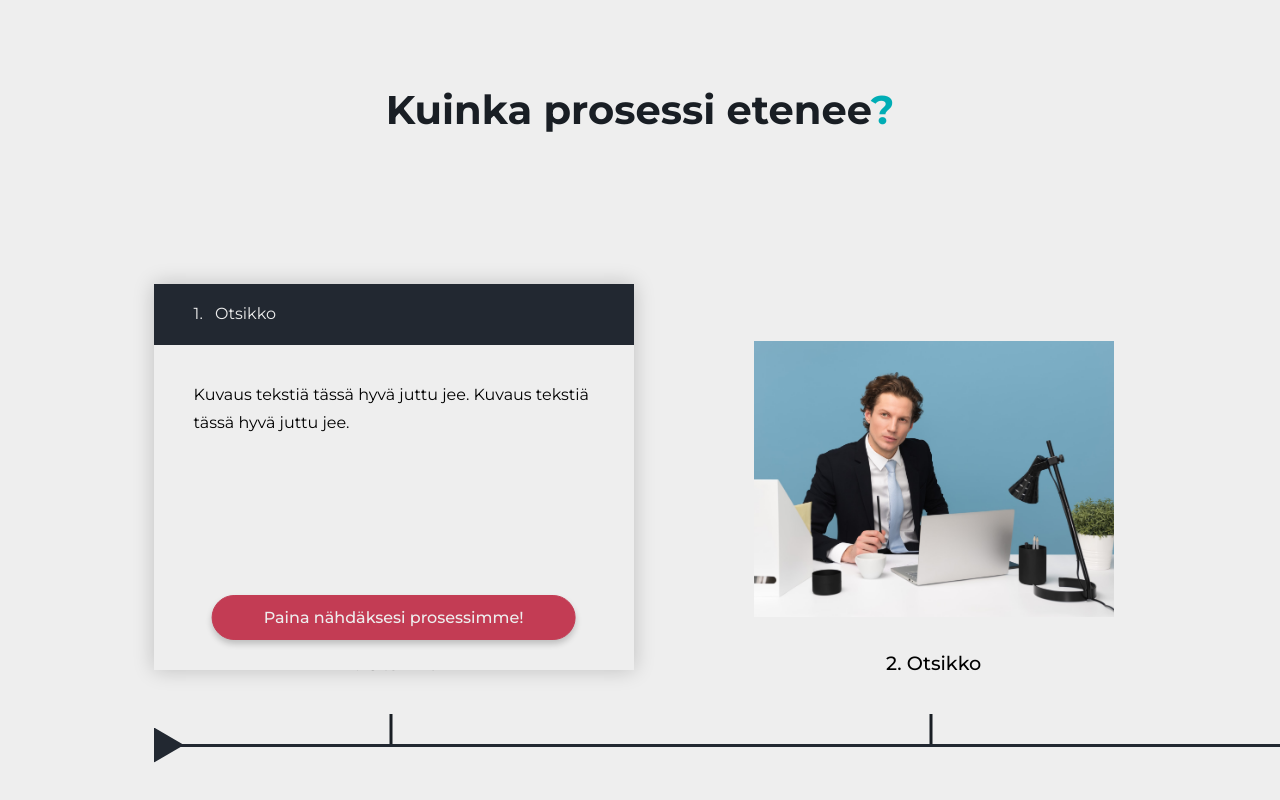
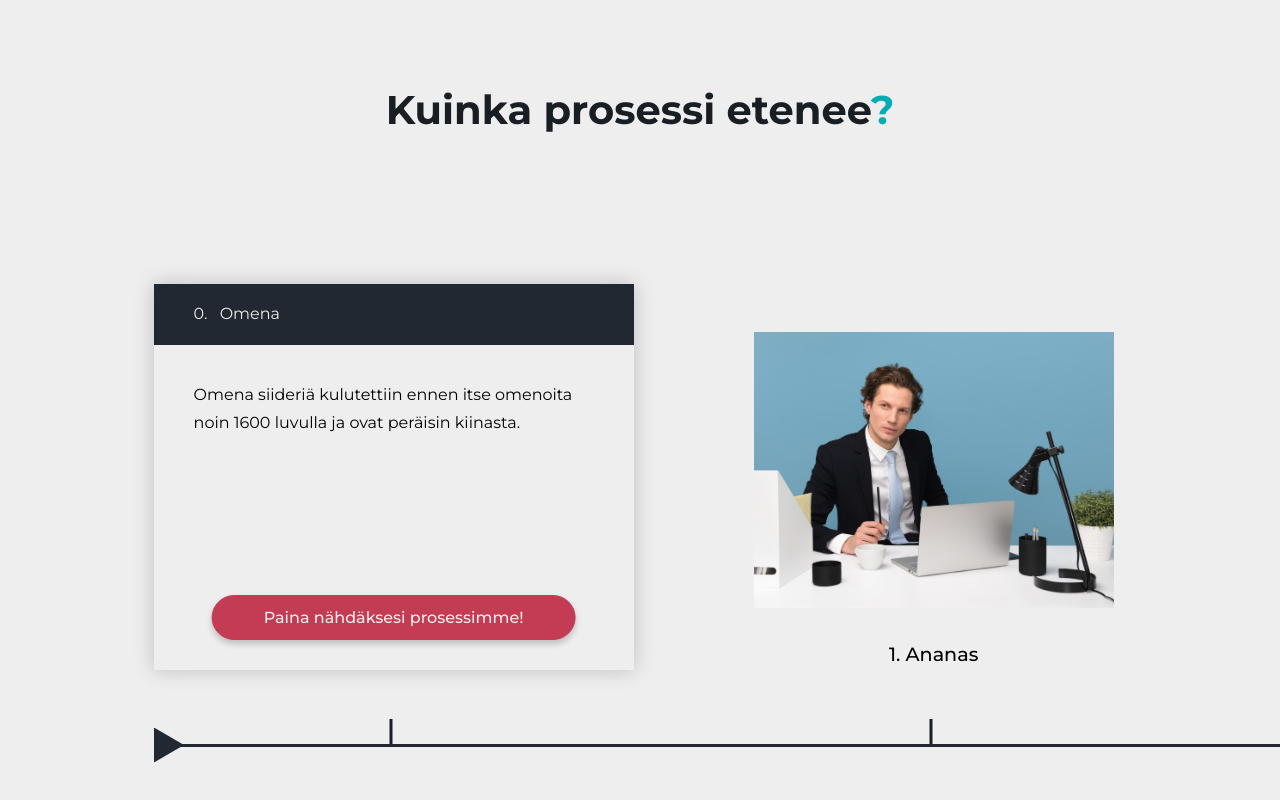
Before and after one commit to BenPanyanil/ikonify-react-app, a React (Create React App) app: page / in a window 1280 px wide. Shown: the part 3696-4496 px from the top of the page. Built offline with nearby package versions, Linux system fonts and the light colour scheme.

Commit message:
Prosessimme functionality applied

```diff
--- a/src/components/ButtonBasicLong.js
+++ b/src/components/ButtonBasicLong.js
@@ -19,7 +19,6 @@ const Wrapper = styled.div`
   text-align: center;
   font-weight: 500;
 
-  display: inline-block;
   width: 100%;
   padding: 12px 0;
   border-radius: 100px;
--- a/src/components/DescriptionCard.js
+++ b/src/components/DescriptionCard.js
@@ -1,37 +1,75 @@
-import React, { useState } from 'react';
+import React from 'react';
 import styled from 'styled-components';
 
 import ButtonBasic from './ButtonBasic';
 import ButtonBasicLong from './ButtonBasicLong';
 
-export default function DescriptionCard({ id, title, description }) {
-  const [buttonState, setButtonState] = useState(0);
-
+export default function DescriptionCard({
+  id,
+  title,
+  description,
+  prosessimmeState,
+  setProsessimmeState,
+  prosessimmeItems,
+}) {
   const btnSet_1 = (
-    <>
+    <div
+      onClick={() => {
+        setProsessimmeState(1);
+      }}
+    >
       <ButtonBasicLong text='Paina nähdäksesi prosessimme!' red={true} />
-    </>
+    </div>
   );
 
   const btnSet_2 = (
-    <>
-      <ButtonBasic text='Edellinen' red={false} />
-      <ButtonBasic text='Seuraava' red={true} />
-    </>
+    <div>
+      <div
+        onClick={() => {
+          setProsessimmeState(prosessimmeState - 1);
+        }}
+      >
+        <ButtonBasic text='Edellinen' red={false} />
+      </div>
+      <div
+        onClick={() => {
+          setProsessimmeState(prosessimmeState + 1);
+        }}
+      >
+        <ButtonBasic text='Seuraava' red={true} />
+      </div>
+    </div>
   );
 
   const btnSet_3 = (
-    <>
-      <ButtonBasic text='Edellinen' red={false} />
-      <ButtonBasic text='Alkuun' red={true} />
-    </>
+    <div>
+      <div
+        onClick={() => {
+          setProsessimmeState(prosessimmeState - 1);
+        }}
+      >
+        <ButtonBasic text='Edellinen' red={false} />
+      </div>
+      <div
+        onClick={() => {
+          setProsessimmeState(0);
+        }}
+      >
+        <ButtonBasic text='Alkuun' red={true} />
+      </div>
+    </div>
   );
 
   function whichState() {
-    if (buttonState === 0) {
+    if (prosessimmeState === 0) {
       return btnSet_1;
-    } else if (buttonState >= 1) {
+    } else if (
+      prosessimmeState >= 1 &&
+      prosessimmeState < prosessimmeItems.length - 1
+    ) {
       return btnSet_2;
+    } else {
+      return btnSet_3;
     }
   }
 
@@ -83,6 +121,10 @@ const Wrapper = styled.div`
     left: 50%;
     transform: translateX(-50%);
     width: 76%;
+  }
+
+  .button-container > div {
+    width: 100%;
     display: flex;
     justify-content: space-between;
   }
--- a/src/components/ItemCard.js
+++ b/src/components/ItemCard.js
@@ -4,7 +4,7 @@ import styled from 'styled-components';
 export default function ItemCard({ id, title, img }) {
   return (
     <Wrapper>
-      <img alt='joo' src={img}></img>
+      <img alt='prosessi-img' src={img}></img>
       <p className='title'>
         <span className='id'>{id}.</span> {title}
       </p>
@@ -25,7 +25,7 @@ const Wrapper = styled.div`
     width: 75%;
     height: 60%;
     object-fit: cover;
-    margin-top: 12%;
+    margin-top: 10%;
     margin-left: 50%;
     transform: translateX(-50%);
   }
@@ -43,7 +43,7 @@ const Wrapper = styled.div`
     bottom: 0;
     transform: translateX(-50%);
     width: 3px;
-    height: 30px;
+    height: 25px;
     background: var(--main-dark-blue);
   }
 `;
--- a/src/components/ProsessimmeContainer.js
+++ b/src/components/ProsessimmeContainer.js
@@ -1,30 +1,48 @@
-import React from 'react';
+import React, { useState } from 'react';
 import styled from 'styled-components';
+
+import prosessimmeData from '../data/prosessimmeItems';
 
 import DescriptionCard from './DescriptionCard';
 import ItemCard from './ItemCard';
-import img from '../img/section2_Hero-img.jpg';
 import playIcon from '../img/play-icon.svg';
 
 export default function ProsessimmeContainer() {
+  const [prosessimmeState, setProsessimmeState] = useState(0);
+  const prosessimmeItems = prosessimmeData;
+
+  let descriptionCardValues = prosessimmeItems.find(item => {
+    return prosessimmeItems.indexOf(item) === prosessimmeState;
+  });
+
   return (
     <Wrapper>
       <div className='description-container'>
         <DescriptionCard
-          id='1'
-          title='Otsikko'
-          description='Kuvaus tekstiä tässä hyvä juttu jee. Kuvaus tekstiä tässä hyvä juttu jee.'
+          id={prosessimmeState}
+          title={descriptionCardValues.title}
+          description={descriptionCardValues.description}
+          prosessimmeState={prosessimmeState}
+          setProsessimmeState={setProsessimmeState}
+          prosessimmeItems={prosessimmeItems}
         />
       </div>
 
       <div className='item-container'>
-        <div className='item-slider' style={{ left: `-${0 * 560}px` }}>
-          <ItemCard id='1' title='Otsikko' img={img} />
-          <ItemCard id='2' title='Otsikko' img={img} />
-          <ItemCard id='3' title='Otsikko' img={img} />
-          <ItemCard id='4' title='Otsikko' img={img} />
-          <ItemCard id='5' title='Otsikko' img={img} />
-          <ItemCard id='6' title='Otsikko' img={img} />
+        <div
+          className='item-slider'
+          style={{ left: `-${prosessimmeState * 540}px` }}
+        >
+          {prosessimmeItems.map(item => {
+            return (
+              <ItemCard
+                id={prosessimmeItems.indexOf(item)}
+                key={prosessimmeItems.indexOf(item)}
+                title={item.title}
+                img={item.img}
+              />
+            );
+          })}
         </div>
         <img className='playIcon' alt='play-icon' src={playIcon}></img>
       </div>
@@ -52,6 +70,8 @@ const Wrapper = styled.div`
       position: absolute;
       display: flex;
       border-bottom: 3px solid var(--main-blue);
+      transition-duration: 500ms;
+      transition-timing-function: ease-out;
     }
 
     .playIcon {
--- /dev/null
+++ b/src/data/prosessimmeItems.js
@@ -0,0 +1,56 @@
+/* Ahoiii. Tee prosessi kaavion sisällön muutokset tänne! Tuo kuvat ../img kansiosta ja kirjoita otsikko sekä leipäteksti. Ohjelma hoitaa komponentin skaalautumisen itse ja indexoi objektit automaattisesti!*/
+
+import img from '../img/section2_Hero-img.jpg';
+
+const prosessimmeItems = [
+  {
+    title: 'Omena',
+    description:
+      'Omena siideriä kulutettiin ennen itse omenoita noin 1600 luvulla ja ovat peräisin kiinasta.',
+    img: img,
+  },
+  {
+    title: 'Ananas',
+    description:
+      'Köhöm, siis ananaiksilla on semmoinen mielenkiintoinen ominaisuus kun sitä on syönyt niin jokin rupeaa maistumaan makeammalta.',
+    img: img,
+  },
+  {
+    title: 'Mansikka',
+    description:
+      'Mansikka on oikeasti pohjakasvi! Mitä hittoo ikinä se tarkoittaakaan mansikat ovat erittäin herkullisia varsinkin kuuman kesän jälkeen.',
+    img: img,
+  },
+  {
+    title: 'Banaani',
+    description:
+      'Banaanit ja potassium ne yhteen soppii kohta ne tiputtaa suhun terveyspommin.',
+    img: img,
+  },
+  {
+    title: 'Kurkku',
+    description:
+      'Kurkut pelastavat tämän maailman niiden rikkaalla rauta sisällöllään ja upealla tumman vihreällä värillään.',
+    img: img,
+  },
+  {
+    title: 'Mango',
+    description:
+      'Mangot on hyvä ja tämä kuvaus teksti on omistettu kaikille herkullisille mangoille.',
+    img: img,
+  },
+  {
+    title: 'Omena',
+    description:
+      'Omena siideriä kulutettiin ennen itse omenoita noin 1600 luvulla ja ovat peräisin kiinasta.',
+    img: img,
+  },
+  {
+    title: 'Ananas',
+    description:
+      'Köhöm, siis ananaiksilla on semmoinen mielenkiintoinen ominaisuus kun sitä on syönyt niin jokin rupeaa maistumaan makeammalta.',
+    img: img,
+  },
+];
+
+export default prosessimmeItems;
```
